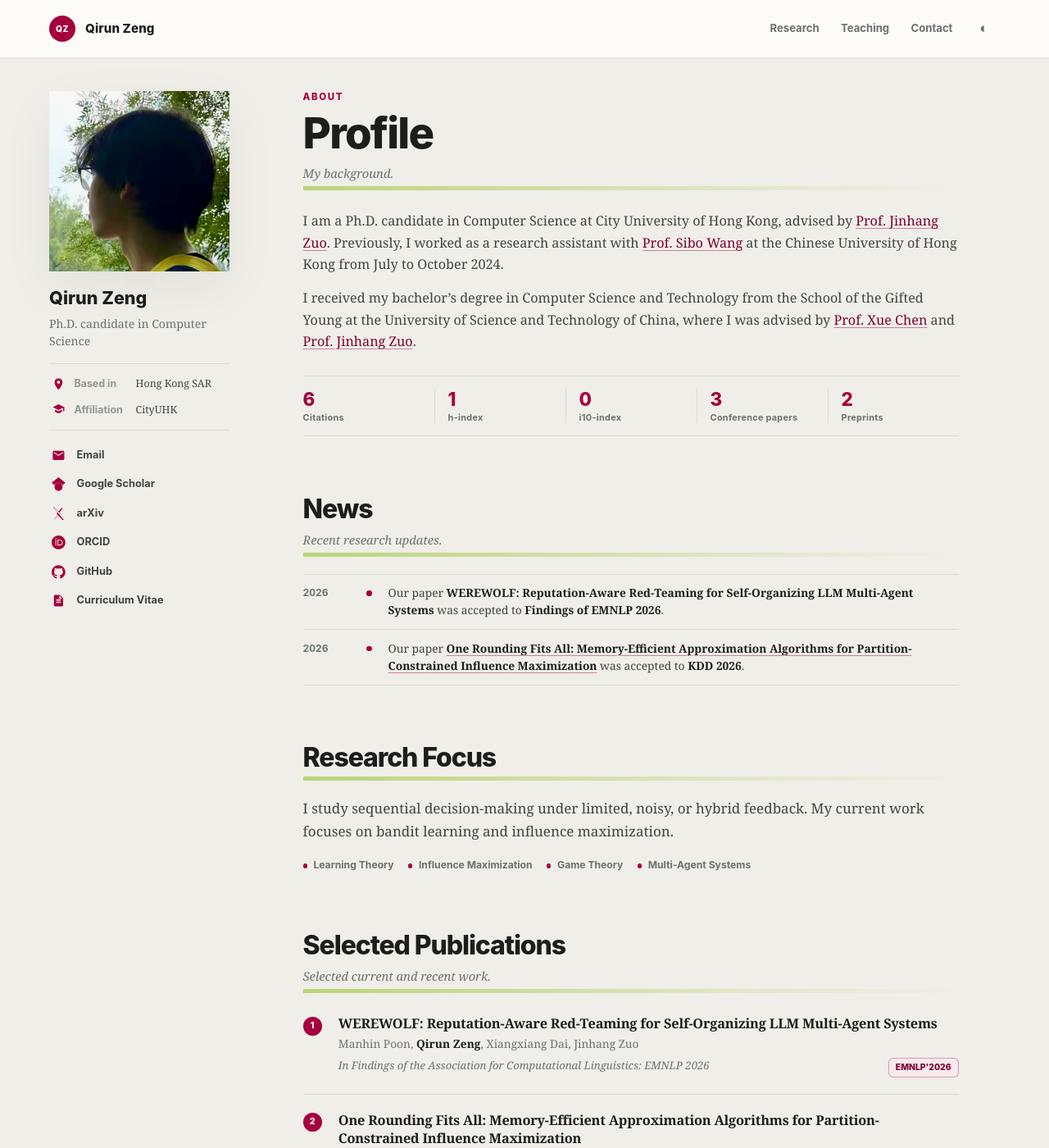
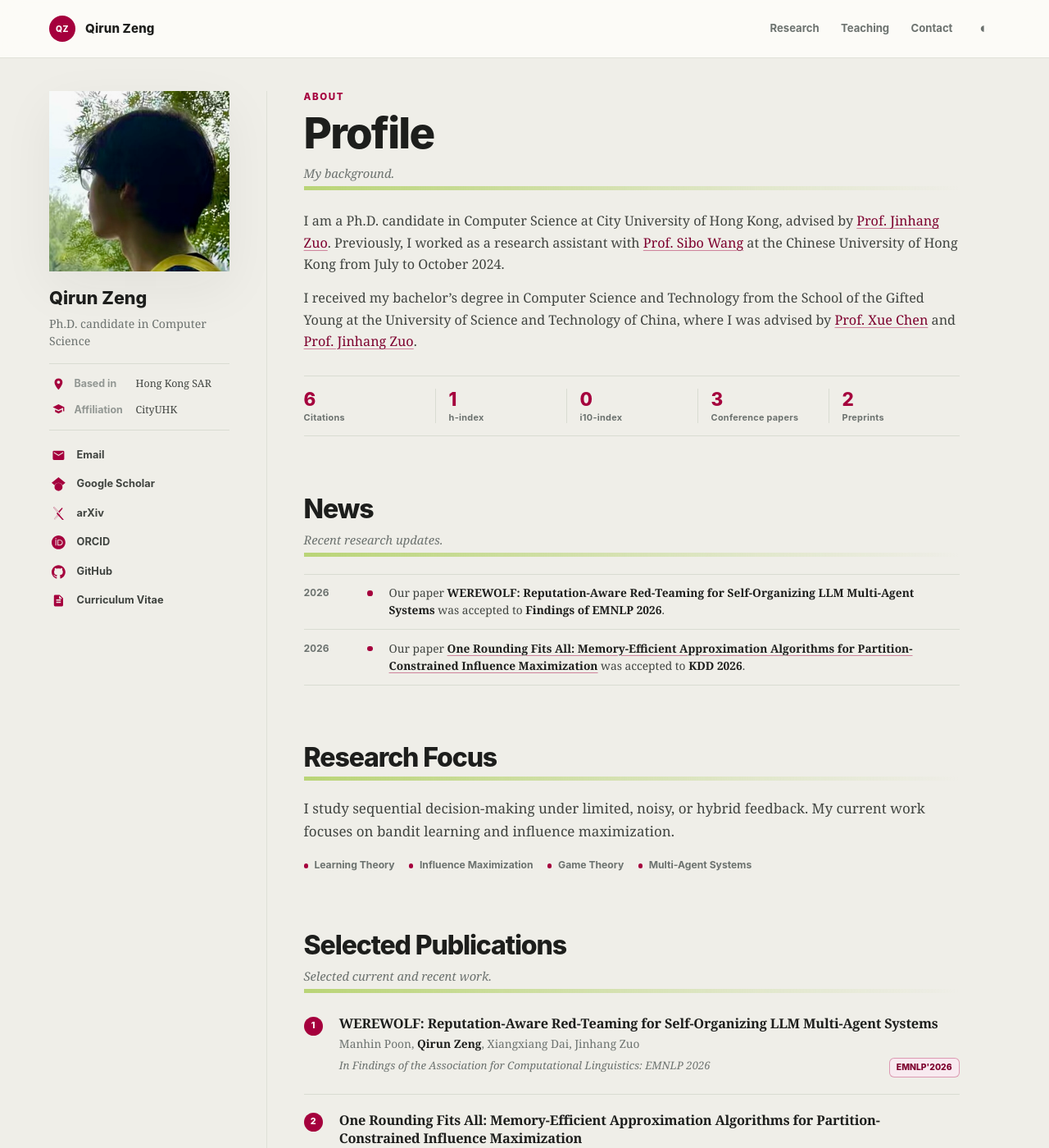
Before and after one commit to qirunzeng/qirunzeng.github.io, a Jekyll site: the page built from index.html, in a window 1280 px wide and 1400 px high. Shown: the whole window at 82% size. Built offline with Jekyll 4.4.1, drawn with Linux system fonts in a browser that asks for light colours.

Commit message:
Add subtle sidebar divider

```diff
--- a/_layouts/default.html
+++ b/_layouts/default.html
@@ -65,6 +65,8 @@
         {% include profile.html %}
       </aside>
 
+      <div class="site-divider" aria-hidden="true"></div>
+
       <main class="site-main" id="main-content">
         {{ content }}
       </main>
--- a/assets/css/main.css
+++ b/assets/css/main.css
@@ -230,12 +230,17 @@ a {
   width: min(calc(100% - 3rem), var(--content-width));
   min-height: calc(100vh - 9rem);
   margin: 2.5rem auto 0;
-  grid-template-columns: 220px minmax(0, 1fr);
-  gap: clamp(3rem, 7vw, 7rem);
+  grid-template-columns: 220px 1px minmax(0, 1fr);
+  column-gap: clamp(1.5rem, 3.5vw, 3.5rem);
 }
 
 .profile-column {
   min-width: 0;
+}
+
+.site-divider {
+  width: 1px;
+  background: color-mix(in srgb, var(--line) 72%, transparent);
 }
 
 .profile {
@@ -942,7 +947,7 @@ a {
 .site-footer {
   width: min(calc(100% - 3rem), var(--content-width));
   margin: 0 auto;
-  padding: 1.35rem 0 2rem calc(220px + clamp(3rem, 7vw, 7rem));
+  padding: 1.35rem 0 2rem calc(221px + clamp(3rem, 7vw, 7rem));
   border-top: 1px solid var(--line);
 }
 
@@ -958,6 +963,10 @@ a {
   .site-shell {
     grid-template-columns: 1fr;
     gap: 3.5rem;
+  }
+
+  .site-divider {
+    display: none;
   }
 
   .profile {
@@ -1233,6 +1242,7 @@ a {
 
   .site-header,
   .profile-column,
+  .site-divider,
   .site-footer,
   .section-action,
   .theme-toggle {
```
